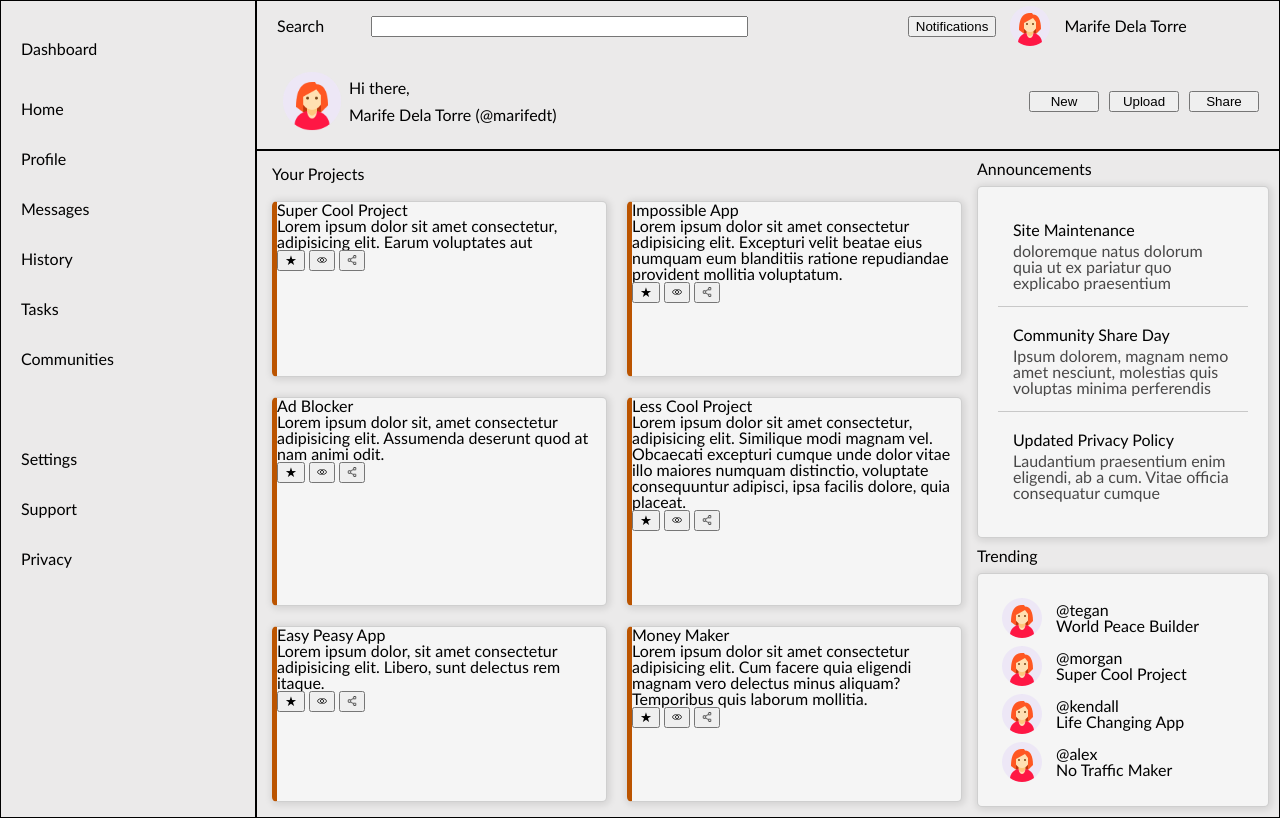
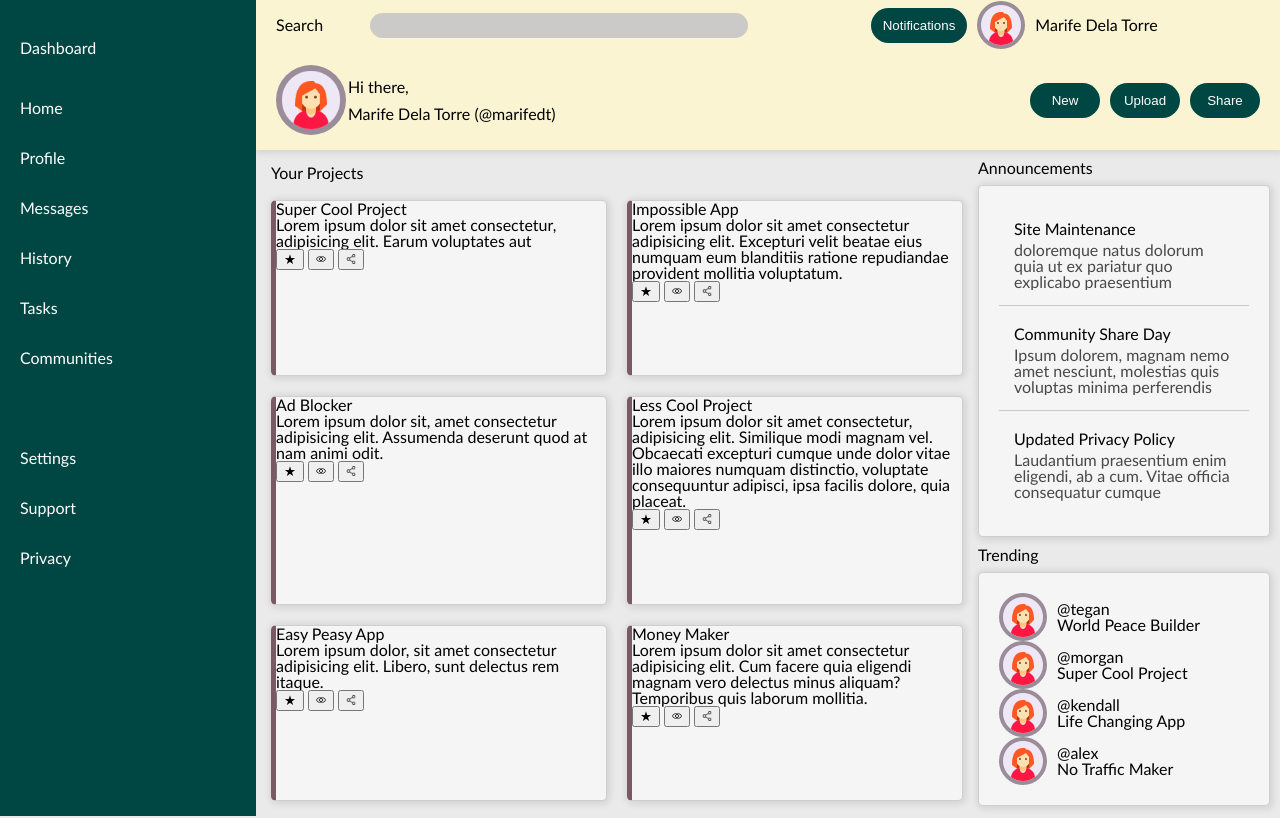
Before and after one commit to marifedt/admin-dashboard, a plain HTML site: page index.html in a window 1280 px wide. Drawn offline with Linux system fonts and the light colour scheme.

Commit message:
Add chosen color palette and make changes with ff
Modify how button looks
Search bar
Add classes 'avatar' and 'btn'

```diff
--- a/index.html
+++ b/index.html
@@ -13,24 +13,24 @@
        <div>
             <div>
                 <i>Search</i>
-                <input type="text" />
+                <input id="search" type="text" />
             </div>
             <div>
-                <button>Notifications</button>
-                <img src="../assets/profile-avatar-48.png" alt="Profile Avatar">
+                <button class="btn">Notifications</button>
+                <img class="avatar" src="../assets/profile-avatar-48.png" alt="Profile Avatar">
                 <h5>Marife Dela Torre</h5>
             </div>
        </div>
        <div>
             <div>
-                <img src="../assets/profile-avatar-96.png" alt="Profile Avatar">
+                <img class="avatar" src="../assets/profile-avatar-96.png" alt="Profile Avatar">
                 <h4>Hi there,</h4>
                 <h2>Marife Dela Torre (@marifedt)</h2>
             </div>
             <div>
-                <button>New</button>
-                <button>Upload</button>
-                <button>Share</button>
+                <button class="btn">New</button>
+                <button class="btn">Upload</button>
+                <button class="btn">Share</button>
             </div>
        </div>
 
@@ -118,28 +118,28 @@
             <h2>Trending</h2>
             <div class="trending">
                 <div class="account">
-                    <img src="../assets/profile-avatar-48.png" alt="Avatar">
+                    <img class="avatar" src="../assets/profile-avatar-48.png" alt="Avatar">
                     <div class="acc-details">
                         <h6>@tegan</h6>
                         <small>World Peace Builder</small>
                     </div>
                 </div>
                 <div class="account">
-                    <img src="../assets/profile-avatar-48.png" alt="Avatar">
+                    <img class="avatar" src="../assets/profile-avatar-48.png" alt="Avatar">
                     <div class="acc-details">
                         <h6>@morgan</h6>
                         <small>Super Cool Project</small>
                     </div>
                 </div>
                 <div class="account">
-                    <img src="../assets/profile-avatar-48.png" alt="Avatar">
+                    <img class="avatar" src="../assets/profile-avatar-48.png" alt="Avatar">
                     <div class="acc-details">
                         <h6>@kendall</h6>
                         <small>Life Changing App</small>
                     </div>
                 </div>
                 <div class="account">
-                    <img src="../assets/profile-avatar-48.png" alt="Avatar">
+                    <img class="avatar" src="../assets/profile-avatar-48.png" alt="Avatar">
                     <div class="acc-details">
                         <h6>@alex</h6>
                         <small>No Traffic Maker</small>
--- a/style.css
+++ b/style.css
@@ -13,15 +13,13 @@ body{
     grid-template-rows: 150px auto;
 }
 
-header, main, nav{
-    border: 1px solid black;
-}
-
 header{
+    background-color: #faf4d3;
     grid-area: header;
     display: grid;
     grid-template-columns: 1fr;
     grid-template-rows: 50px 100px;
+    box-shadow: 1px 1px 7px 2px rgba(0,0,0,0.1);
 }
 
 /* First row of Header */
@@ -39,10 +37,18 @@ header > div:first-child div:first-child{
     padding: 0 20px;
 }
 
+#search{
+    border-radius: 20px;
+    border: none;
+    background-color: rgb(204, 201, 201);
+    outline: none;
+    padding: 5px 10px;
+}
+
 /* Profile info beside search bar */
 header > div:first-child div:last-child{
     display: grid;
-    grid-template-columns: auto auto 0.6fr;
+    grid-template-columns: auto auto 0.7fr;
     align-items: center;
     justify-content: end;
     gap: 10px;
@@ -90,6 +96,7 @@ header > div:last-child div:first-child > h2{
     grid-area: h2;
 }
 
+
 nav{
     grid-area: nav;
     display: grid;
@@ -97,6 +104,8 @@ nav{
     padding: 20px;
     grid-template-rows: 30px 70% auto;
     gap: 50px 0;
+    background-color: #004643;
+    color: white;
 }
 
 nav h2{
@@ -109,7 +118,6 @@ nav h2{
 .nav-items > li{
     list-style-type: none;
 }
-
 
 main{
     grid-area: main;
@@ -140,7 +148,7 @@ main{
 
 .project{
     border-left-width: 5px;
-    border-left-color: rgb(187, 84, 0);
+    border-left-color: #785964;
 }
 
 .projects > h2{
@@ -197,3 +205,23 @@ main{
     gap: 10px;
     align-items: center;
 }
+
+.avatar{
+    background-color: #9A8C98;
+    border-radius: 50px;
+}
+
+.btn{
+    color: white;
+    background-color: #004643;
+    padding: 10px 12px;
+    border-radius: 25px;
+    border: none;
+    transition: background-color 0.3 ease-in-out, transform 0.3s ease-in-out;
+}
+
+.btn:hover{
+    background-color: #01645f;
+    box-shadow: 1px 1px 7px 2px rgba(0,0,0,0.2);
+    transform: scale(1.1);
+}
```
